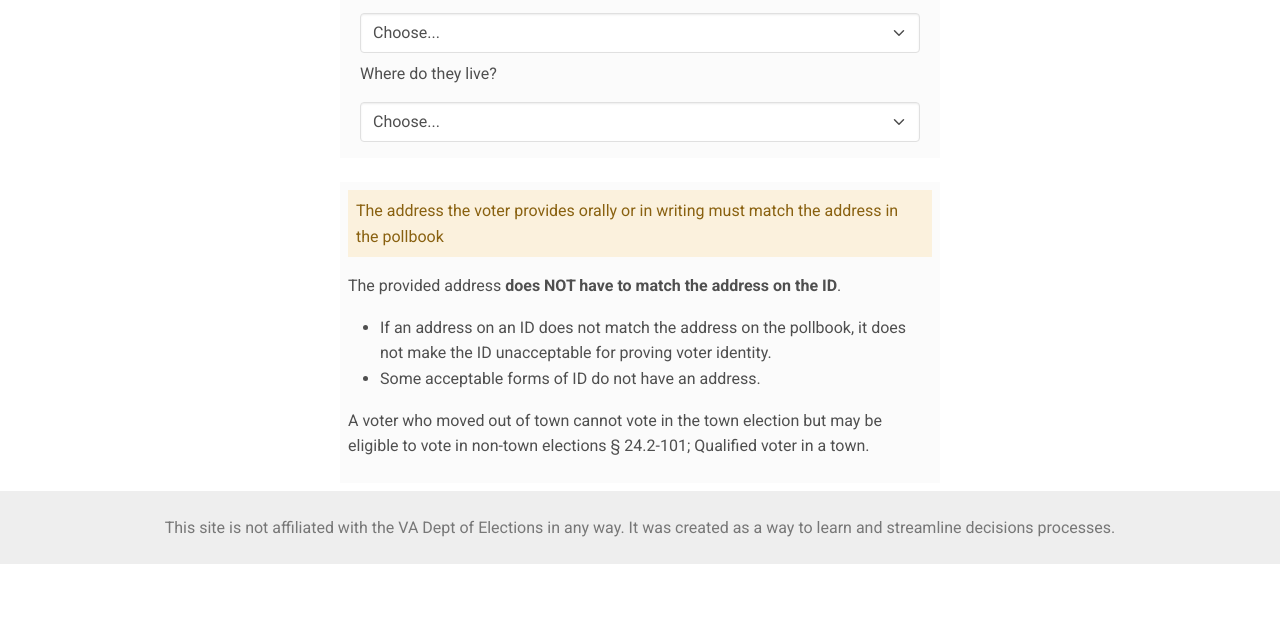
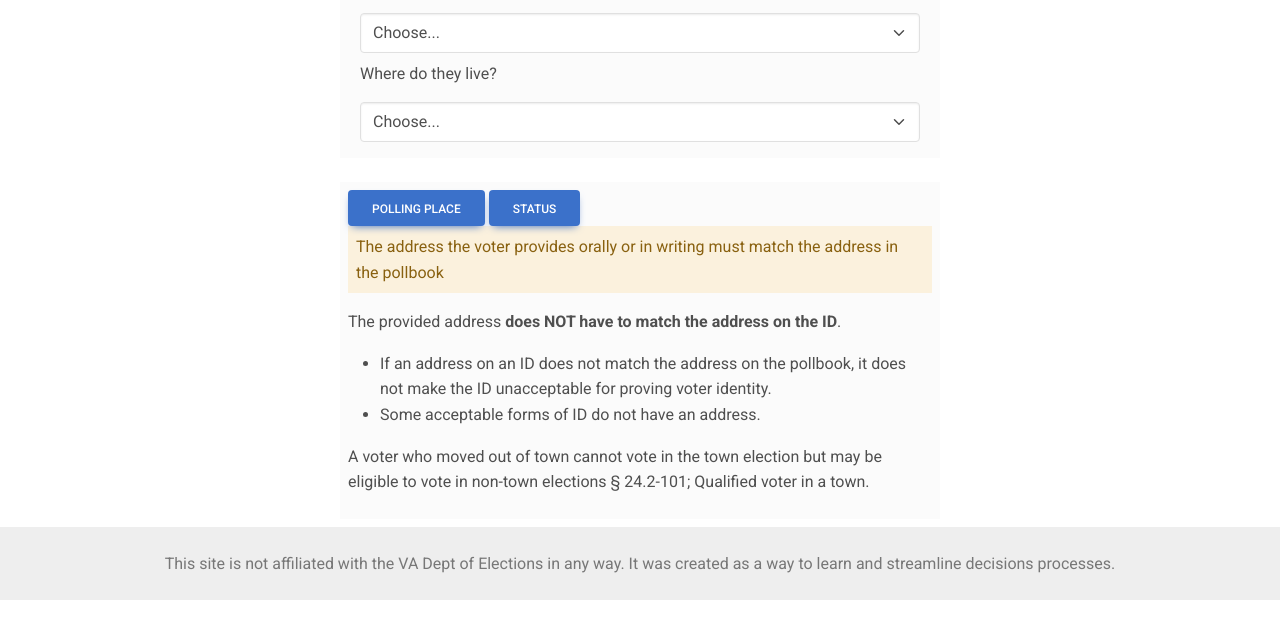
Before and after one commit to dcartertod/dcartertod.github.io, a website: page address.html in a window 1280 px wide. Shown: the part 151-790 px from the top of the page. Drawn offline with Linux system fonts and the light colour scheme.

Commit message:
added status and polling place on address.html

```diff
--- a/address.html
+++ b/address.html
@@ -266,6 +266,9 @@
     </div>
 
     <div class="p-2 bg-body-tertiary mb-2 mx-auto " style="max-width: 600px;">
+      <a href="https://www.elections.virginia.gov/casting-a-ballot/polling-place-lookup/" target="polling" class="btn btn-primary">Polling Place</a>
+      <a href="https://vote.elections.virginia.gov/VoterInformation/Lookup/status" target="status" class="btn btn-primary">Status</a>
+
       <p class="alert-warning text-start p-2">The address the voter provides orally or in writing must match the address in the pollbook</p>
       <p>The provided address <strong>does NOT have to match the address on the ID</strong>.
        <ul>
```
